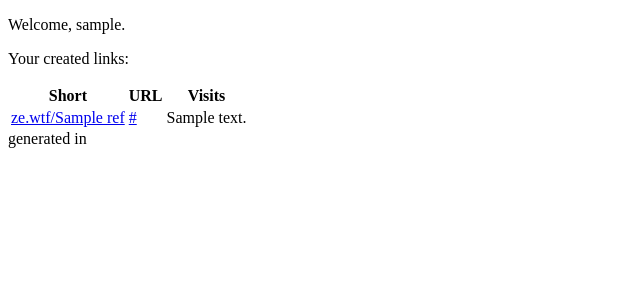
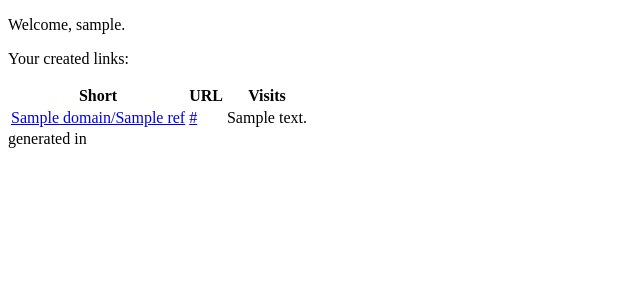
Before and after one commit to limbank/ze.wtf, a Python web app: template pages/templates/dash.html in a window 1280 px wide. Shown: the part 70-370 px from the top of the page, without its empty margins (0-640 px from the left). Run offline with Jinja, Linux system fonts and the light colour scheme; the template is opened without the code that fills it: most values are stand-ins (such as "Sample title", 1, 10 or a date in 2020).

Commit message:
Dash styles and homepage fixes

```diff
--- a/pages/dash.py
+++ b/pages/dash.py
@@ -1,4 +1,4 @@
-from flask import Blueprint, render_template, current_app, redirect, url_for
+from flask import Blueprint, render_template, current_app, redirect, url_for, request
 from flask_limiter import Limiter
 from flask_limiter.util import get_remote_address
 from utils.cookies import check_cookie, user_from_cookie
@@ -28,4 +28,4 @@ def handle_dash():
     # Retrieve the URLs created by user
     links = Link.select().where(Link.owner == current_user['user_id'])
 
-    return render_template("dash.html", username=current_user['username'], links = links)
+    return render_template("dash.html", username=current_user['username'], domain=request.host, links = links)
--- a/pages/home.py
+++ b/pages/home.py
@@ -38,10 +38,10 @@ def index(path):
             newID = ''.join(random.choices(string.ascii_lowercase + string.digits, k=6))
             print(newID)
             Link.create(url=url, ref=newID, owner=user_id)
-            error = "New URL available at /" + newID
+            error = "New URL available at " + request.host + "/" + newID
             print("Done!")
 
-    return render_template("home.html", error=error, username=username)
+    return render_template("home.html", error=error, domain=request.host, username=username)
 
 @home.route("/<string:path>")
 @home.route('/<path:path>')
--- a/pages/templates/dash.html
+++ b/pages/templates/dash.html
@@ -23,7 +23,7 @@
 				</tr>
 		        {% for link in links %}
 					<tr>
-						<td><a href="ze.wtf/{{ link.ref }}">ze.wtf/{{ link.ref }}</a></td>
+						<td><a href="/{{ link.ref }}">{{ domain }}/{{ link.ref }}</a></td>
 						<td><a href="{{ link.url }}">{{ link.url }}</a></td>
 						<td>{{link.visits}}</td>
 					</tr>
```
